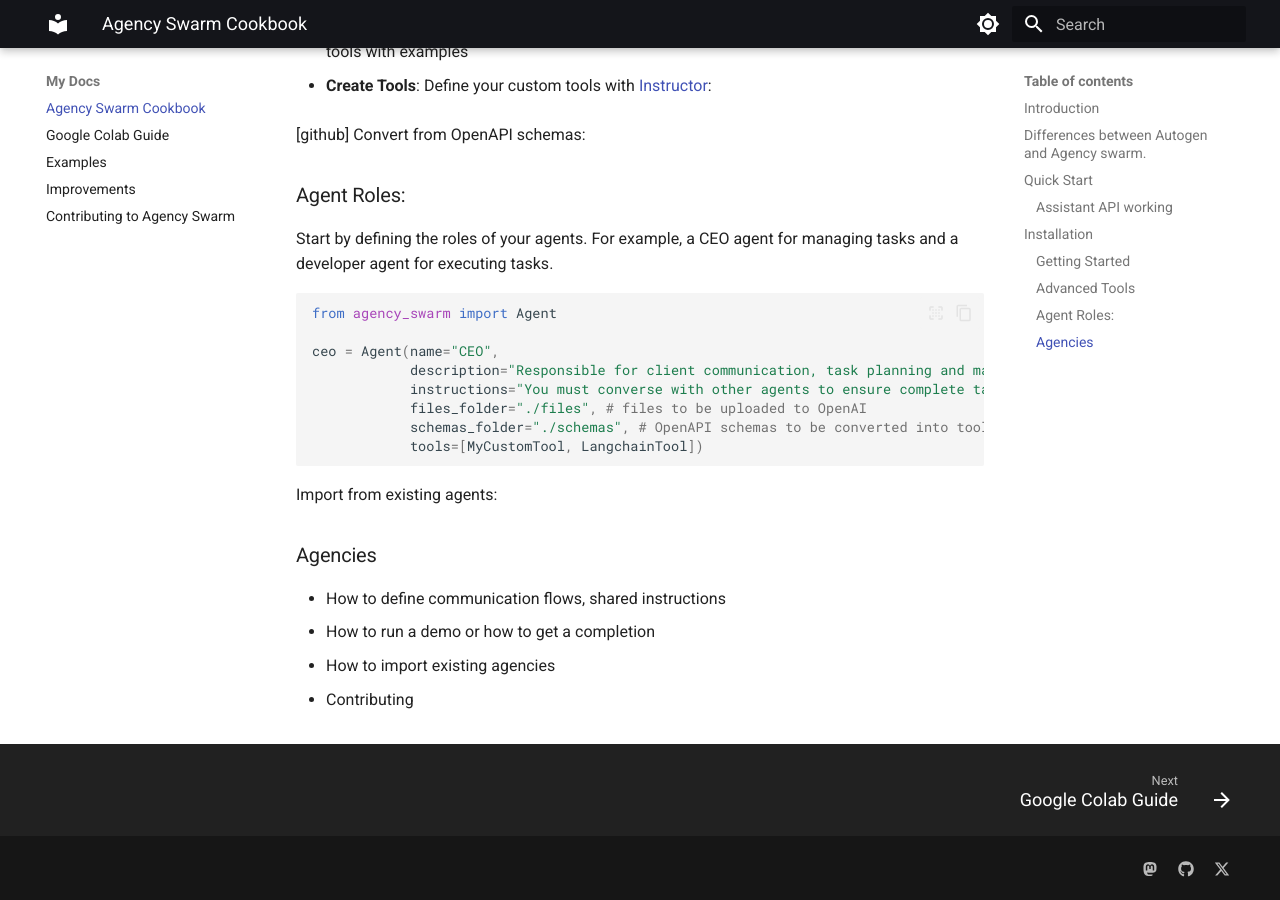
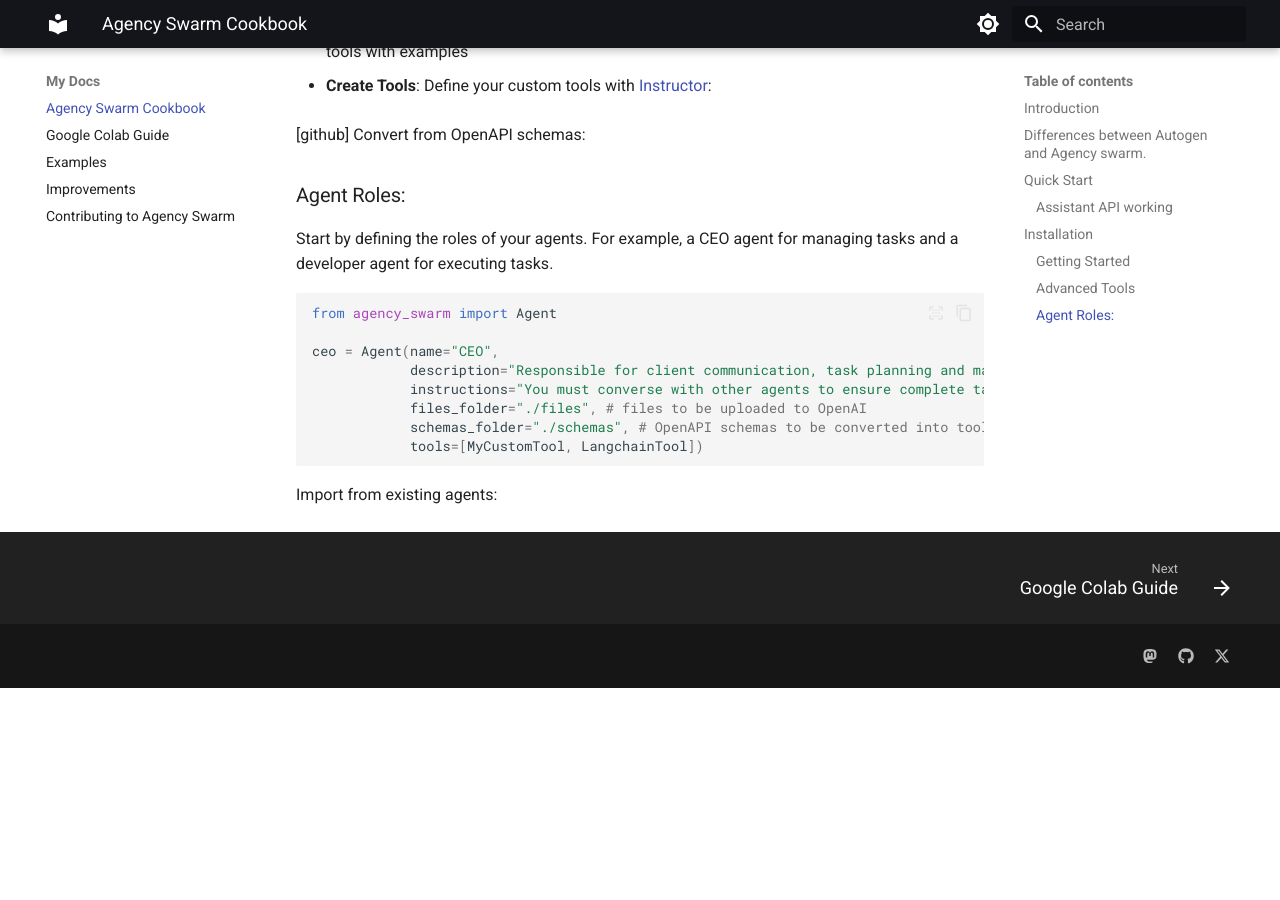
Before and after one commit to vegansquirrel/Agency-swarm-website, an MkDocs documentation site: the page built from docs/index.md, in a window 1280 px wide and 900 px high, scrolled down 1927 px. Built offline with MkDocs 1.6.1 and Material for MkDocs 9.7.7, drawn with Linux system fonts in a browser that asks for light colours; after the commit the page ends 2615 px from its top, so only the background shows below that.

Commit message:
Icon try fail, minor touchup changes

````diff
--- a/docs/index.md
+++ b/docs/index.md
@@ -83,11 +83,3 @@
 ```
 
 Import from existing agents:
-
-### Agencies
-
-- How to define communication flows, shared instructions
-- How to run a demo or how to get a completion
-- How to import existing agencies
-
-- Contributing
````
